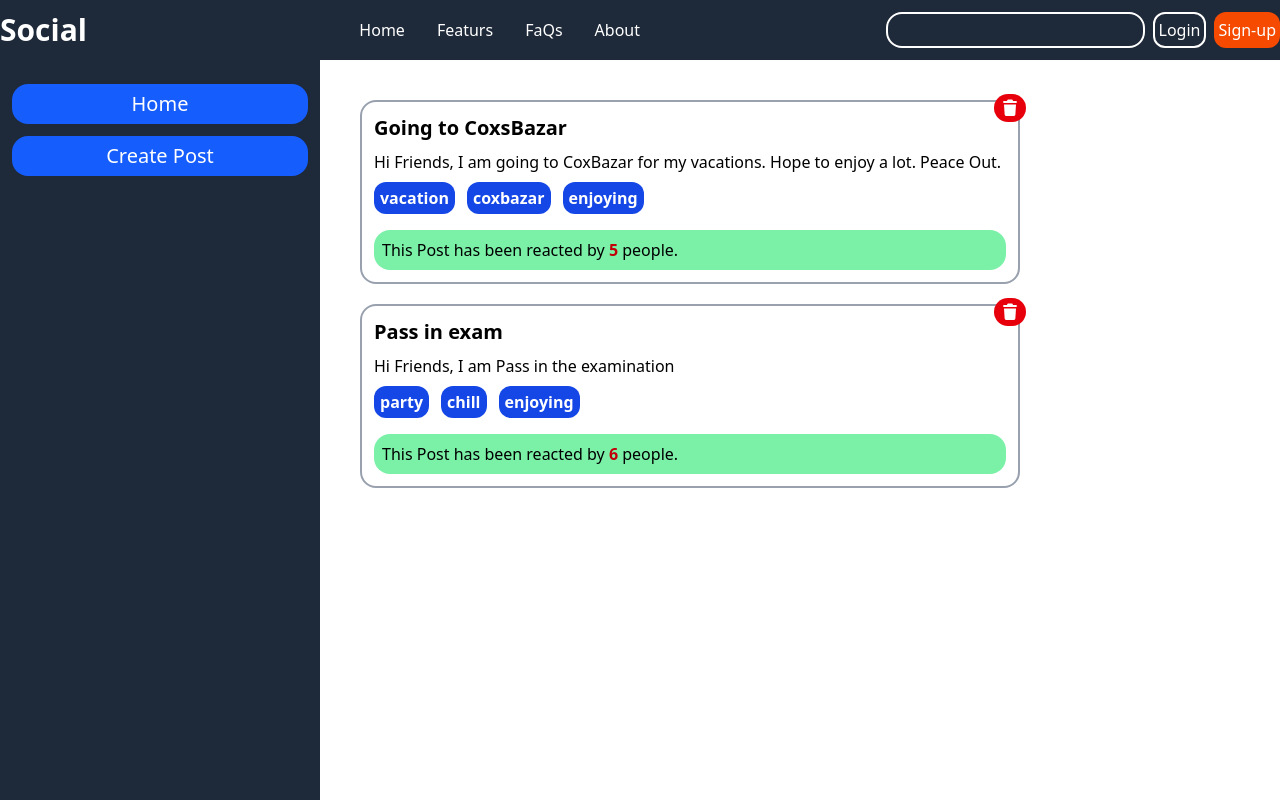
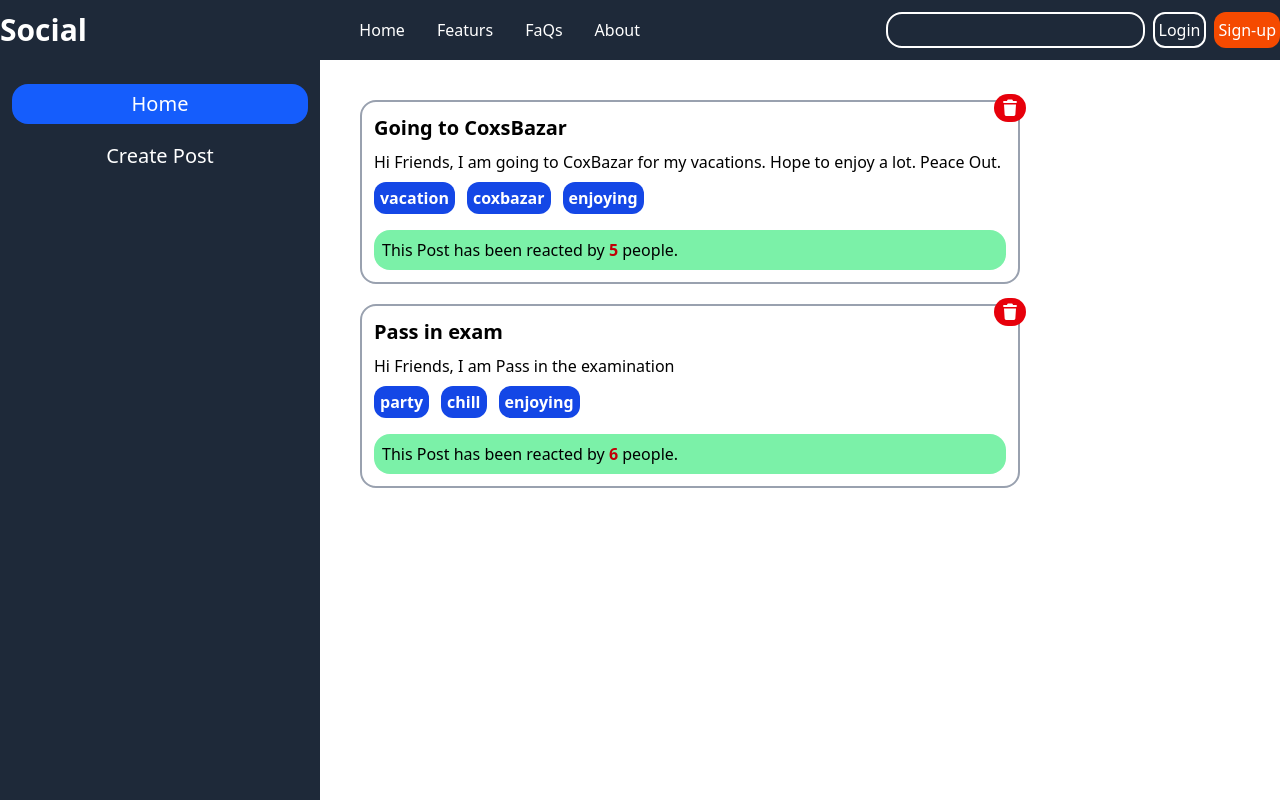
Before and after one commit to Foridul35962/Social-Media-Post, a React (Vite) app: page / in a window 1280 px wide. Built offline with nearby package versions, Linux system fonts and the light colour scheme; no server answers.

Commit message:
change sidebar bg color using location

```diff
--- a/src/components/sideBar.jsx
+++ b/src/components/sideBar.jsx
@@ -1,13 +1,15 @@
-import { Link } from "react-router-dom"
+import { Link, useLocation } from "react-router-dom"
 
 const sideBar = () => {
+  const location = useLocation();
+  const currentPath= location.pathname;
   return (
     <div className="h-svh bg-gray-800 py-6 px-3 text-center text-xl text-white">
       <div className="flex flex-col w-full gap-3">
-        <Link to="/" className={'bg-blue-600 w-full rounded-2xl p-1.5'}>
+        <Link to="/" className={`${currentPath==='/'? 'bg-blue-600': ""} w-full rounded-2xl p-1.5`}>
           Home
         </Link>
-        <Link to="/create-post" className={'bg-blue-600 w-full rounded-2xl py-1.5'}>
+        <Link to="/create-post" className={`${currentPath==='/create-post'? 'bg-blue-600': ""} w-full rounded-2xl py-1.5`}>
           Create Post
         </Link>
       </div>
```
